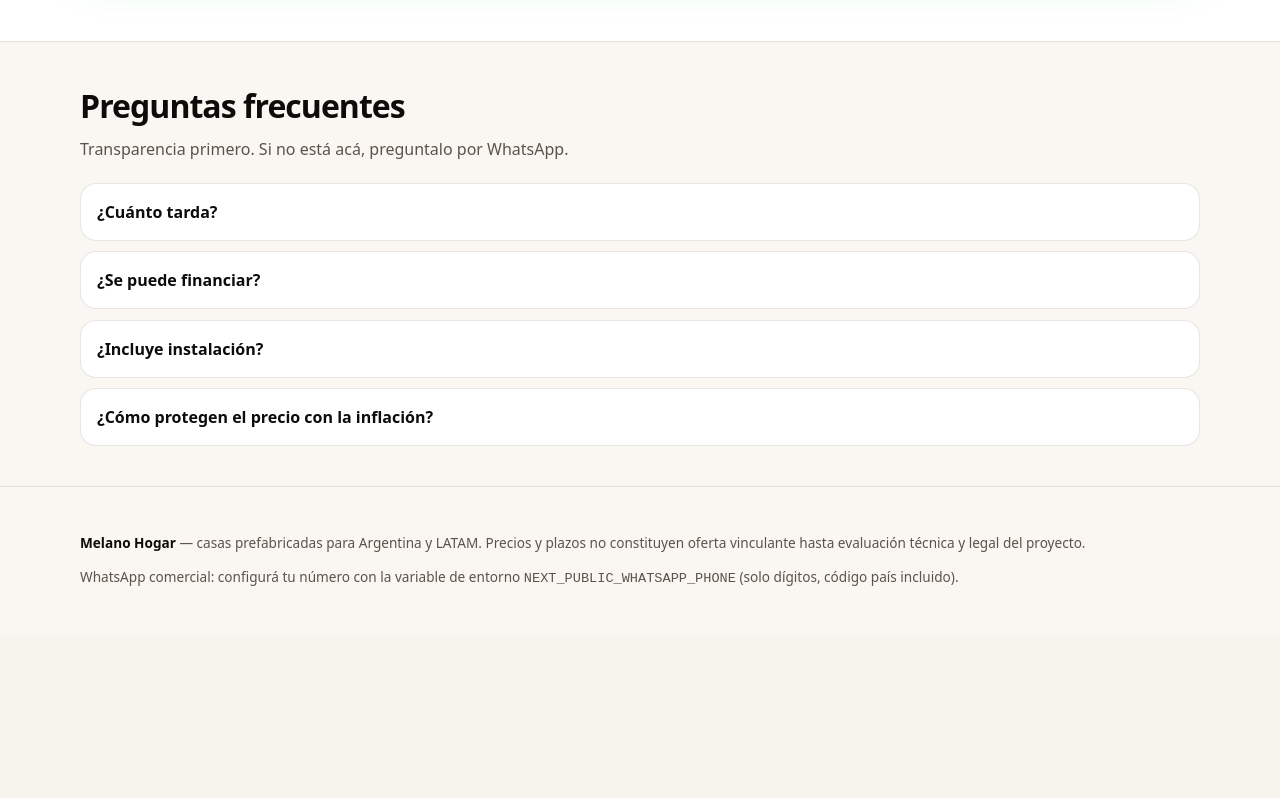
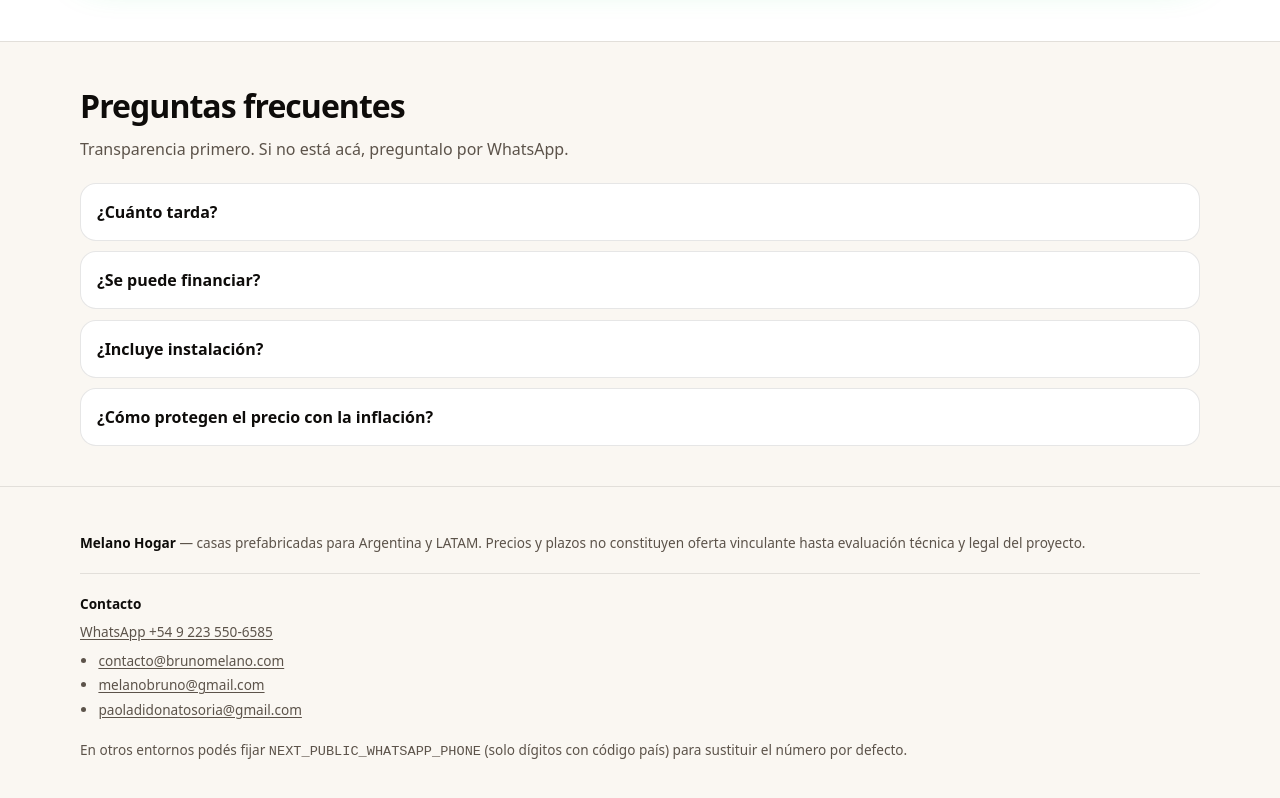
Before and after one commit to Melano-Branding-CO/Melano-Inc-Features, a Next.js app in the folder melano-crm/: page /casas-prefabricadas in a window 1280 px wide. Shown: the part 3061-3859 px from the top of the page. Before the commit the page ends 3696 px from the top, so only its background shows below. Built offline with nearby package versions, Linux system fonts and the light colour scheme.

Commit message:
feat(casas-prefabricadas): WhatsApp +5492235506585 y emails de contacto en footer
Co-authored-by: Bruno Melano <melanobruno@gmail.com>

```diff
--- a/melano-crm/app/casas-prefabricadas/page.tsx
+++ b/melano-crm/app/casas-prefabricadas/page.tsx
@@ -2,6 +2,7 @@ import type { Metadata } from "next";
 
 import { LeadForm } from "./lead-form";
 import styles from "./prefabricadas.module.css";
+import { CONTACT_EMAILS, WHATSAPP_DISPLAY } from "@/lib/contact";
 import { buildWhatsAppLink, DEFAULT_WHATSAPP_INTRO, getWhatsAppPhoneDigits } from "@/lib/whatsapp";
 
 export const metadata: Metadata = {
@@ -368,10 +369,32 @@ export default function CasasPrefabricadasPage() {
               <strong>Melano Hogar</strong> — casas prefabricadas para Argentina y LATAM. Precios y plazos no
               constituyen oferta vinculante hasta evaluación técnica y legal del proyecto.
             </p>
-            <p className={styles.footerNote}>
-              WhatsApp comercial: configurá tu número con la variable de entorno{" "}
-              <code>NEXT_PUBLIC_WHATSAPP_PHONE</code> (solo dígitos, código país incluido).
-            </p>
+            <div className={styles.footerContact}>
+              <p className={styles.footerContactTitle}>Contacto</p>
+              <p className={styles.footerLine}>
+                <a
+                  className={styles.footerLink}
+                  href={buildWhatsAppLink(phone, DEFAULT_WHATSAPP_INTRO)}
+                  target="_blank"
+                  rel="noopener noreferrer"
+                >
+                  WhatsApp {WHATSAPP_DISPLAY}
+                </a>
+              </p>
+              <ul className={styles.footerEmails} aria-label="Correos electrónicos">
+                {CONTACT_EMAILS.map((email) => (
+                  <li key={email}>
+                    <a className={styles.footerLink} href={`mailto:${email}`}>
+                      {email}
+                    </a>
+                  </li>
+                ))}
+              </ul>
+              <p className={styles.footerNote}>
+                En otros entornos podés fijar <code>NEXT_PUBLIC_WHATSAPP_PHONE</code> (solo dígitos con código país)
+                para sustituir el número por defecto.
+              </p>
+            </div>
           </div>
         </footer>
       </main>
--- a/melano-crm/app/casas-prefabricadas/prefabricadas.module.css
+++ b/melano-crm/app/casas-prefabricadas/prefabricadas.module.css
@@ -545,6 +545,41 @@
   margin-top: 0.75rem;
 }
 
+.footerContact {
+  margin-top: 1.25rem;
+  padding-top: 1.25rem;
+  border-top: 1px solid var(--line);
+  display: grid;
+  gap: 0.5rem;
+}
+
+.footerContactTitle {
+  margin: 0;
+  font-weight: 800;
+  color: var(--ink);
+}
+
+.footerLine {
+  margin: 0;
+}
+
+.footerEmails {
+  margin: 0;
+  padding-left: 1.15rem;
+  display: grid;
+  gap: 0.25rem;
+}
+
+.footerLink {
+  color: var(--gold-deep);
+  text-decoration: underline;
+  text-underline-offset: 2px;
+}
+
+.footerLink:hover {
+  color: var(--ink);
+}
+
 .stickyWa {
   position: fixed;
   z-index: 40;
--- /dev/null
+++ b/melano-crm/lib/contact.ts
@@ -0,0 +1,12 @@
+/** Canonical commercial contacts for casas prefabricadas landing (override WhatsApp via NEXT_PUBLIC_WHATSAPP_PHONE). */
+
+export const DEFAULT_WHATSAPP_PHONE_DIGITS = "5492235506585";
+
+/** Display label for humans (Argentina). */
+export const WHATSAPP_DISPLAY = "+54 9 223 550-6585";
+
+export const CONTACT_EMAILS = [
+  "contacto@brunomelano.com",
+  "melanobruno@gmail.com",
+  "paoladidonatosoria@gmail.com",
+] as const;
--- a/melano-crm/lib/whatsapp.ts
+++ b/melano-crm/lib/whatsapp.ts
@@ -1,3 +1,5 @@
+import { DEFAULT_WHATSAPP_PHONE_DIGITS } from "./contact";
+
 /**
  * Builds a WhatsApp click-to-chat URL. `phoneDigits` should include country code without + (e.g. 54911…).
  */
@@ -7,13 +9,13 @@ export function buildWhatsAppLink(phoneDigits: string, message: string): string
   return `https://wa.me/${digits}?text=${text}`;
 }
 
-/** Public env: NEXT_PUBLIC_WHATSAPP_PHONE (digits only, e.g. 5491123456789). Replace in production. */
+/** Public env: NEXT_PUBLIC_WHATSAPP_PHONE (digits only, e.g. 5492235506585) overrides default from contact. */
 export function getWhatsAppPhoneDigits(): string {
   const raw = process.env.NEXT_PUBLIC_WHATSAPP_PHONE;
   if (raw && raw.replace(/\D/g, "").length >= 10) {
     return raw.replace(/\D/g, "");
   }
-  return "5491112345678";
+  return DEFAULT_WHATSAPP_PHONE_DIGITS;
 }
 
 export const DEFAULT_WHATSAPP_INTRO =
```
